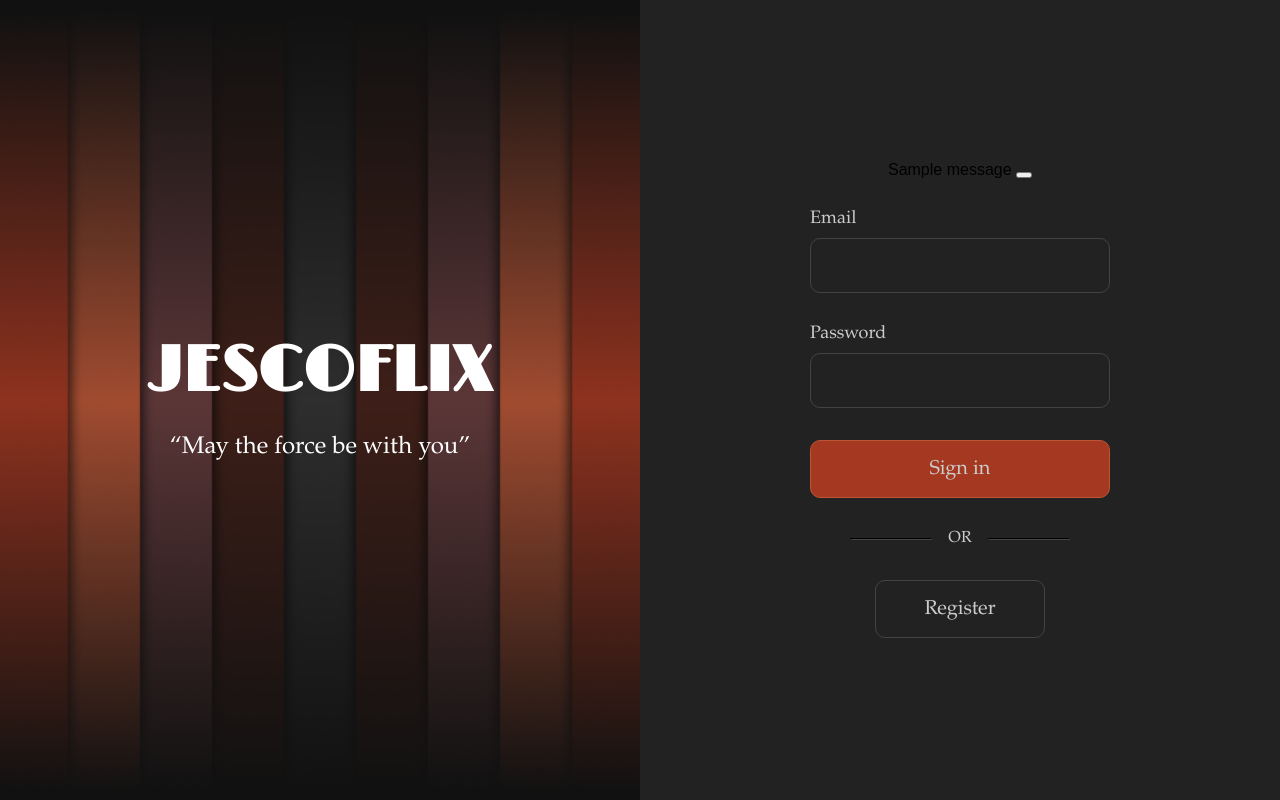
After one commit to iamjesco/flaskProject-movie-streaming, a Flask app: page /login/ in a window 1280 px wide. The commit adds this page. Run offline with Flask 2, Linux system fonts and the light colour scheme; one stand-in notice (Sample message) is shown; a database or web service that is not in the repository returns one stand-in record (values such as "Sample title"); some libraries are stand-ins or nearby versions.

```diff
--- a/app.py
+++ b/app.py
@@ -1,7 +1,9 @@
-from flask import Flask, render_template, flash, redirect, url_for, Response
+from flask import Flask, render_template, flash, redirect, url_for, session, g
+from forms.all_forms import Login, Register
 from database.dbase import Database as db
-from database.models import Movie
+from database.models import Movie, User
 from forms.all_forms import MovieForm
+from flask_bcrypt import Bcrypt
 import os
 import boto3
 
@@ -9,24 +11,29 @@ app = Flask(__name__)
 app.config['SECRET_KEY'] = 'wgswrg4623tgsgw4'
 app.config['UPLOAD_FOLDER'] = 'static/media'
 BUCKET = "jescoflix"
+bcrypt = Bcrypt(app)
+
+
+@app.before_request
+def before_request():
+	all_users = db.fetch_all_users()
+	g.user = None
+	if 'user_id' in session:
+		user = [x for x in all_users if x['id'] == session['user_id']][0]
+		g.user = user
 
 
 @app.route('/')
 def home():
-	return redirect(url_for('alpha'))
-
-
-@app.route('/alpha/')
-def alpha():
 	return render_template('home.html')
 
 
-@app.route('/alpha/about/')
+@app.route('/about/')
 def about():
 	return render_template('about.html')
 
 
-@app.route('/alpha/movie/')
+@app.route('/movie/')
 def movie():
 	movies = db.fetch_all_movies()
 	if movies:
@@ -36,7 +43,7 @@ def movie():
 		return render_template('nomovie.html')
 
 
-@app.route('/alpha/trailer/')
+@app.route('/trailer/')
 def trailer():
 	movies = db.fetch_all_movies()
 	if movies:
@@ -83,5 +90,48 @@ def delete(id):
 	return redirect(url_for('dashboard'))
 
 
+# ====================================================================
+#       DASHBOARD ENDPOINTS
+# ====================================================================
+
+@app.route("/login/", methods=['POST', 'GET'])
+def login():
+    if g.user:
+        return redirect(url_for('home'))
+    form = Login()
+    if form.validate_on_submit():
+        session.pop('user_id', None)
+        email = form.email.data
+        password = form.password.data
+        user = db.fetch_user(email)
+        if user and bcrypt.check_password_hash(user['password'], password):
+            session['user_id'] = user['id']
+            return redirect(url_for('admin'))
+        flash('Please check Email or Password and try again', 'danger')
+        return redirect(url_for('login'))
+    return render_template('login.html', form=form)
+
+
+@app.route('/logout/')
+def logout():
+    session.pop('user_id', None)
+    return redirect(url_for('login'))
+
+
+@app.route("/register/", methods=['POST', 'GET'])
+def register():
+    form = Register()
+    if form.validate_on_submit():
+        user = User(
+            username=form.username.data,
+            email=form.email.data,
+            password=bcrypt.generate_password_hash(form.password.data)
+        )
+        db.create_user(user.json())
+        flash('User created successfully', 'success')
+        return redirect(url_for('register'))
+    return render_template('register.html', form=form)
+
+
 if __name__ == '__main__':
 	app.run()
--- a/forms/all_forms.py
+++ b/forms/all_forms.py
@@ -1,6 +1,7 @@
 from flask_wtf import FlaskForm
-from wtforms import StringField
-from wtforms.validators import DataRequired
+from wtforms import StringField, PasswordField, EmailField
+from wtforms.validators import DataRequired, Email
+# from wtforms.fields.html5 import EmailField
 from flask_wtf.file import FileField, FileRequired, FileAllowed
 
 
@@ -12,3 +13,14 @@ class MovieForm(FlaskForm):
 	starring = StringField('Starring', validators=[DataRequired(message='Please the fuckin actor...')])
 	released = StringField('Released', validators=[DataRequired(message='Please the fuckin release date...')])
 	filepath = StringField('File Path', validators=[DataRequired(message='Please the fuckin file path...')])
+
+
+class Login(FlaskForm):
+	email = EmailField('Email', validators=[DataRequired(message='Yena bo email, lolo...'), Email()])
+	password = PasswordField('Password', validators=[DataRequired(message='Bo ke login sin password, lul!')])
+
+
+class Register(FlaskForm):
+	username = StringField('Username', validators=[DataRequired(message='Registra sin nomber? Lolo...')])
+	email = EmailField('Email', validators=[DataRequired(message='Registra sin email? Lolo...'), Email()])
+	password = PasswordField('Password', validators=[DataRequired(message='Bo ke registra sin password, lul!')])
--- a/requirements.txt
+++ b/requirements.txt
@@ -1,12 +1,16 @@
+bcrypt==4.0.1
 boto3==1.26.71
 botocore==1.29.71
 click==8.1.3
 colorama==0.4.6
 dnspython==2.3.0
+email-validator==1.3.1
 Flask==2.2.2
+Flask-Bcrypt==1.0.1
 Flask-PyMongo==2.3.0
 Flask-WTF==1.1.1
 gunicorn==20.1.0
+idna==3.4
 itsdangerous==2.1.2
 Jinja2==3.1.2
 jmespath==1.0.1
--- a/static/css/styles.css
+++ b/static/css/styles.css
@@ -1,34 +1,221 @@
-body {
-  background: url("../images/main-bg.webp") center/cover fixed no-repeat;
-  position: relative;
+@import url("https://fonts.googleapis.com/css2?family=EB+Garamond&family=Limelight&display=swap");
+html {
+  -ms-overflow-style: scrollbar;
+  scroll-behavior: smooth;
 }
 
-.overlay {
-  position: fixed;
-  width: 100%;
+html, body {
   height: 100%;
-  z-index: -1;
-  top: 0;
-  left: 0;
-  background: radial-gradient(transparent, #000);
 }
 
-.landing {
-  height: 50vh;
+html, body, div, span, applet, object, iframe, p, blockquote, pre, a, abbr, acronym, address, big, cite, code,
+del, dfn, em, img, ins, kbd, q, s, samp, small, strike, strong, sub, sup, tt, var, b, u, i, center, dl, dt, dd, ol, ul,
+li, fieldset, form, label, legend, table, caption, tbody, tfoot, thead, tr, th, td, article, aside, canvas, details,
+embed, figure, figcaption, footer, header, hgroup, menu, nav, output, ruby, section, summary, time, mark, audio, video {
+  margin: 0;
+  padding: 0;
+  border: 0;
+  font-size: 100%;
+  font: inherit;
+  vertical-align: baseline;
+}
+
+article, aside, details, figcaption, figure, footer, header, hgroup, menu, nav, section {
+  display: block;
+}
+
+body {
+  line-height: 1;
+  font-family: sans-serif;
+}
+
+ol, ul {
+  list-style: none;
+}
+
+blockquote, q {
+  quotes: none;
+}
+
+blockquote:before, blockquote:after, q:before, q:after {
+  content: "";
+  content: none;
+}
+
+table {
+  border-collapse: collapse;
+  border-spacing: 0;
+}
+
+h1, h2, h3, h4, h5, h6 {
+  font-weight: bold;
+  margin: 0;
+  padding: 0;
+  border: 0;
+}
+
+textarea {
+  overflow: auto;
+  resize: none;
+}
+
+label {
+  display: inline-block;
+}
+
+img {
+  vertical-align: middle;
+  border-style: none;
+}
+
+svg {
+  overflow: hidden;
+  vertical-align: middle;
+}
+
+a {
+  text-decoration: none;
+}
+
+hr {
+  box-sizing: content-box;
+  height: 0;
+  overflow: visible;
+}
+
+main, footer, header, aside, div, section, nav {
+  box-sizing: border-box;
+}
+
+h1, h2, h3, h4, h5, h6 {
+  font-family: Limelight, sans-serif;
+}
+
+p {
+  font-family: Garamond, serif;
+}
+
+.btn {
+  padding: 1rem 3rem;
+  font: normal 1.25rem Garamond;
+  color: #CCCCCC;
+  transition: 0.3s ease-in-out;
+  border-radius: 10px;
+  cursor: pointer;
+}
+
+.btn-signin {
+  border: 1px solid #BA5536;
+  background-color: #A43820;
+}
+.btn-signin:hover {
+  background-color: #BA5536;
+  color: #ffffff;
+}
+
+.btn-register {
+  background-color: #222222;
+  border: 1px solid #444444;
+}
+.btn-register:hover {
+  background-color: #BA5536;
+  border: 1px solid #BA5536;
+  color: #ffffff;
+}
+
+.login {
+  position: relative;
+  top: 0;
+  width: 100%;
+  height: 100vh;
+  display: grid;
+  grid-template-columns: repeat(auto-fit, minmax(24rem, 1fr));
+}
+.login-left {
+  position: relative;
   display: flex;
   justify-content: center;
   align-items: center;
+  height: 100vh;
+  padding: 0 2rem;
 }
-.landing-text {
+.login-left-bg {
+  position: absolute;
+  width: 100%;
+  height: 100%;
+  object-fit: fill;
+  z-index: -1;
+}
+.login-right {
+  background-color: #222222;
+  height: 100vh;
+  display: flex;
+  flex-direction: column;
+  justify-content: center;
+  align-items: center;
+  gap: 2rem;
+  padding: 0 2rem;
+}
+.login-text {
+  margin: 0 auto;
   color: #ffffff;
+  display: flex;
+  flex-direction: column;
+  gap: 2rem;
   text-align: center;
 }
-.landing-text h1 {
-  color: #ffffff;
-  font-size: 3rem;
+.login-title {
+  font-size: 4rem;
 }
-.landing-text p {
-  font-size: 1.25rem;
+@media only screen and (max-width: 50em) {
+  .login-title {
+    font-size: 3rem;
+  }
+}
+.login-quote {
+  font-size: 1.5rem;
+}
+@media only screen and (max-width: 50em) {
+  .login-quote {
+    font-size: 1.25rem;
+  }
+}
+
+.forms {
+  width: 100%;
+  max-width: 300px;
+  font-family: Garamond, serif;
+  font-size: 1.125rem;
+  color: #CCCCCC;
+  display: flex;
+  flex-direction: column;
+  gap: 2rem;
+}
+.forms-group {
+  display: flex;
+  flex-direction: column;
+  gap: 10px;
+}
+.forms-input {
+  font-size: 1.125rem;
+  padding: 1rem;
+  background-color: #222222;
+  color: #CCCCCC;
+  border: 1px solid #444444;
+  border-radius: 10px;
+}
+.forms-input:focus {
+  box-shadow: 0 0 5px 1px #A43820;
+  outline: 1px solid #A43820;
+}
+.forms-divider {
+  display: flex;
+  color: #CCCCCC;
+  gap: 1rem;
+}
+.forms-divider hr {
+  width: 5rem;
+  border-color: #444444;
 }
 
 /*# sourceMappingURL=styles.css.map */
--- /dev/null
+++ b/static/sass/_forms.sass
@@ -0,0 +1,34 @@
+
+.forms
+	width: 100%
+	max-width: 300px
+	font-family: Garamond, serif
+	font-size: 1.125rem
+	color: $light-gray
+	display: flex
+	flex-direction: column
+	gap: 2rem
+
+	&-group
+		display: flex
+		flex-direction: column
+		gap: 10px
+
+	&-input
+		font-size: 1.125rem
+		padding: 1rem
+		background-color: $dark-gray
+		color: $light-gray
+		border: 1px solid $mid-gray
+		border-radius: 10px
+		&:focus
+			box-shadow: 0 0 5px 1px $orange
+			outline: 1px solid $orange
+
+	&-divider
+		display: flex
+		color: $light-gray
+		gap: 1rem
+		hr
+			width: 5rem
+			border-color: $mid-gray
--- /dev/null
+++ b/static/sass/_globals.sass
@@ -0,0 +1,59 @@
+
+//  ===================================================
+//      FONT & COLORS
+//  ===================================================
+
+@import url('https://fonts.googleapis.com/css2?family=EB+Garamond&family=Limelight&display=swap')
+
+h1, h2, h3, h4, h5, h6
+	font-family: Limelight, sans-serif
+
+p
+	font-family: Garamond, serif
+
+$orange: #A43820
+$light-orange: #BA5536
+$brown: #46211A
+$light-brown: #693D3D
+$dark-gray: #222222
+$mid-gray: #444444
+$light-gray: #CCCCCC
+
+
+//  ===================================================
+//      MEDIA QUERIES
+//  ===================================================
+
+@mixin bp-small
+	@media only screen and (max-width: 50em)
+		@content
+
+
+//  ===================================================
+//      COMPONENTS
+//  ===================================================
+
+.btn
+	padding: 1rem 3rem
+	font: normal 1.25rem Garamond
+	color: $light-gray
+	transition: .3s ease-in-out
+	border-radius: 10px
+	cursor: pointer
+
+
+.btn-signin
+	border: 1px solid $light-orange
+	background-color: $orange
+	&:hover
+		background-color: $light-orange
+		color: #ffffff
+
+
+.btn-register
+	background-color: $dark-gray
+	border: 1px solid $mid-gray
+	&:hover
+		background-color: $light-orange
+		border: 1px solid $light-orange
+		color: #ffffff
--- /dev/null
+++ b/static/sass/_login.sass
@@ -0,0 +1,48 @@
+
+.login
+	position: relative
+	top: 0
+	width: 100%
+	height: 100vh
+	display: grid
+	grid-template-columns: repeat(auto-fit, minmax(24rem, 1fr))
+
+	&-left
+		position: relative
+		display: flex
+		justify-content: center
+		align-items: center
+		height: 100vh
+		padding: 0 2rem
+		&-bg
+			position: absolute
+			width: 100%
+			height: 100%
+			object-fit: fill
+			z-index: -1
+
+	&-right
+		background-color: $dark-gray
+		height: 100vh
+		display: flex
+		flex-direction: column
+		justify-content: center
+		align-items: center
+		gap: 2rem
+		padding: 0 2rem
+
+	&-text
+		margin: 0 auto
+		color: #ffffff
+		display: flex
+		flex-direction: column
+		gap: 2rem
+		text-align: center
+	&-title
+		font-size: 4rem
+		+bp-small
+			font-size: 3rem
+	&-quote
+		font-size: 1.5rem
+		+bp-small
+			font-size: 1.25rem
--- /dev/null
+++ b/static/sass/_reset.sass
@@ -0,0 +1,70 @@
+html
+	-ms-overflow-style: scrollbar
+	scroll-behavior: smooth
+
+html, body
+	height: 100%
+
+html, body, div, span, applet, object, iframe, p, blockquote, pre, a, abbr, acronym, address, big, cite, code,
+del, dfn, em, img, ins, kbd, q, s, samp, small, strike, strong, sub, sup, tt, var, b, u, i, center, dl, dt, dd, ol, ul,
+li, fieldset, form, label, legend, table, caption, tbody, tfoot, thead, tr, th, td, article, aside, canvas, details,
+embed, figure, figcaption, footer, header, hgroup, menu, nav, output, ruby, section, summary, time, mark, audio, video
+	margin: 0
+	padding: 0
+	border: 0
+	font-size: 100%
+	font: inherit
+	vertical-align: baseline
+
+article, aside, details, figcaption, figure, footer, header, hgroup, menu, nav, section
+	display: block
+
+body
+	line-height: 1
+	font-family: sans-serif
+
+ol, ul
+	list-style: none
+
+blockquote, q
+	quotes: none
+
+blockquote:before, blockquote:after, q:before, q:after
+	content: ''
+	content: none
+
+table
+	border-collapse: collapse
+	border-spacing: 0
+
+h1, h2, h3, h4, h5, h6
+	font-weight: bold
+	margin: 0
+	padding: 0
+	border: 0
+
+textarea
+	overflow: auto
+	resize: none
+
+label
+	display: inline-block
+
+img
+	vertical-align: middle
+	border-style: none
+
+svg
+	overflow: hidden
+	vertical-align: middle
+
+a
+	text-decoration: none
+
+hr
+	box-sizing: content-box
+	height: 0
+	overflow: visible
+
+main, footer, header, aside, div, section, nav
+	box-sizing: border-box
--- a/static/sass/styles.sass
+++ b/static/sass/styles.sass
@@ -1,27 +1,6 @@
 
-body
-	background: url("../images/main-bg.webp") center/cover fixed no-repeat
-	position: relative
+@import reset
+@import globals
 
-.overlay
-	position: fixed
-	width: 100%
-	height: 100%
-	z-index: -1
-	top: 0
-	left: 0
-	background: radial-gradient(transparent, #000)
-
-.landing
-	height: 50vh
-	display: flex
-	justify-content: center
-	align-items: center
-	&-text
-		color: #ffffff
-		text-align: center
-		h1
-			color: #ffffff
-			font-size: 3rem
-		p
-			font-size: 1.25rem
+@import login
+@import forms
--- a/templates/index.html
+++ b/templates/index.html
@@ -5,23 +5,22 @@
 	<meta name="viewport"
 	      content="width=device-width, user-scalable=no, initial-scale=1.0, maximum-scale=1.0, minimum-scale=1.0">
 	<meta http-equiv="X-UA-Compatible" content="ie=edge">
-	<link rel="stylesheet" href="{{ url_for('static', filename='css/bootstrap.min.css') }}">
+{#	<link rel="stylesheet" href="{{ url_for('static', filename='css/bootstrap.min.css') }}">#}
 	<link rel="stylesheet" href="{{ url_for('static', filename='css/styles.css') }}">
 	<link href="https://vjs.zencdn.net/8.0.4/video-js.css" rel="stylesheet" />
 	<title>.: JescoFlix :.</title>
 </head>
 <body>
 
-	<div class="overlay"></div>
 
-	{% include 'navigation.html' %}
+{#	{% include 'navigation.html' %}#}
 
 	{% block content %}
 
 	{% endblock %}
 
 
-	<script src="https://cdn.jsdelivr.net/npm/bootstrap@5.0.2/dist/js/bootstrap.bundle.min.js" integrity="sha384-MrcW6ZMFYlzcLA8Nl+NtUVF0sA7MsXsP1UyJoMp4YLEuNSfAP+JcXn/tWtIaxVXM" crossorigin="anonymous"></script>
+{#	<script src="https://cdn.jsdelivr.net/npm/bootstrap@5.0.2/dist/js/bootstrap.bundle.min.js" integrity="sha384-MrcW6ZMFYlzcLA8Nl+NtUVF0sA7MsXsP1UyJoMp4YLEuNSfAP+JcXn/tWtIaxVXM" crossorigin="anonymous"></script>#}
 	<script src="https://vjs.zencdn.net/8.0.4/video.min.js"></script>
 
 </body>
--- /dev/null
+++ b/templates/login.html
@@ -0,0 +1,62 @@
+{% extends 'index.html' %}
+
+
+{% block content %}
+	<section class="login">
+		<section class="login-left">
+			<img class="login-left-bg" src="{{ url_for('static', filename='images/bars-bg.png') }}" alt="">
+			<article class="login-text">
+				<h1 class="login-title">
+					JESCOFLIX
+				</h1>
+				<p class="login-quote">
+					“May the force be with you”
+				</p>
+			</article>
+		</section>
+		<section class="login-right">
+
+			{% with messages = get_flashed_messages(with_categories=true) %}
+				  {% if messages %}
+				    {% for category, message in messages %}
+				      <div class="alert alert-{{ category }} alert-dismissible fade show" role="alert">
+				        <span>{{ message }}</span>
+							  <button type="button" class="btn-close" data-bs-dismiss="alert" aria-label="Close"></button>
+							</div>
+				    {% endfor %}
+				  {% endif %}
+				{% endwith %}
+
+{#				<form class="forms" method="post" novalidate>#}
+				<form class="forms" novalidate>
+			        {{ form.hidden_tag() }}
+					{% for field in form if field.widget.input_type != 'hidden' %}
+						<div class="forms-group">
+							{{ field.label(class='forms-label text-light mt-3') }}
+							{% if field.errors %}
+								{{ field(class='forms-input is-invalid') }}
+								<div class="invalid-feedback">
+									{% for error in field.errors %}
+										<small>
+											{{ error }}
+										</small>
+									{% endfor %}
+								</div>
+							{% else %}
+								{{ field(class='forms-input') }}
+							{% endif %}
+						</div>
+					{% endfor %}
+			          <button type="submit" class="btn btn-signin">Sign in</button>
+			    </form>
+
+				<section class="forms-divider">
+					<hr><p>OR</p><hr>
+				</section>
+
+			<a href="#" class="btn btn-register">Register</a>
+
+		</section>
+	</section>
+
+{% endblock %}
```
Also changed, not shown: database/models.py (+18 -0 lines), static/images/bars-bg.png (added), static/images/bars-bg.svg (added), static/images/bars-bg2.jpg (added), static/images/bars-bg3.jpg (added), 1 other file.
